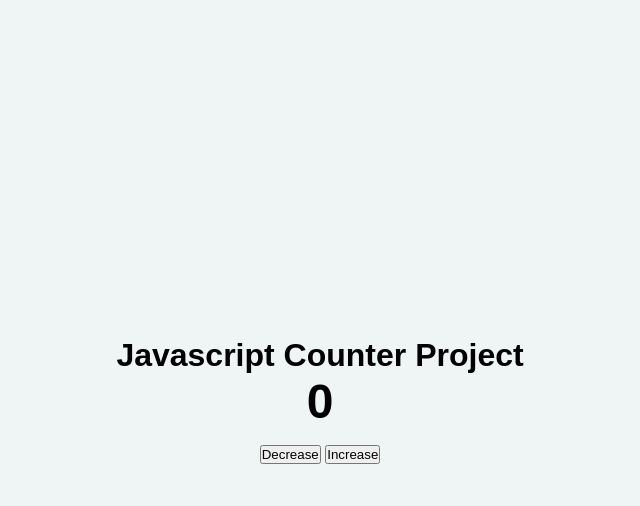
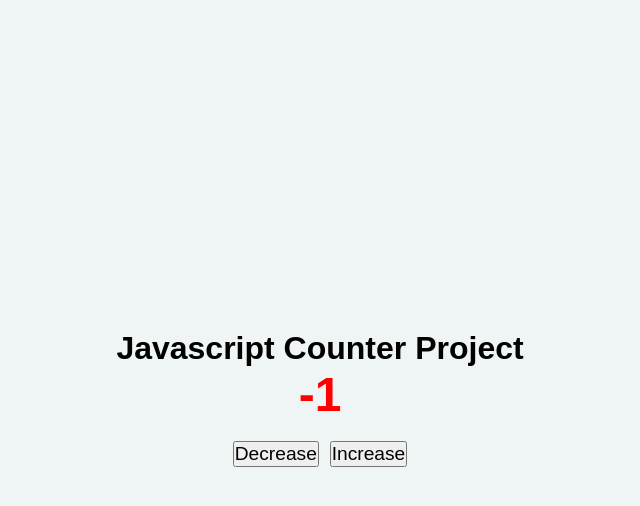
Before and after one commit to Abdi198/counter, a plain HTML site: page index.html in a window 1280 px wide. Both pictures are taken after a click on the button "Decrease". Shown: the whole page, without its empty margins (320-960 px from the left). Drawn offline with Linux system fonts and the light colour scheme; a web font is replaced by a local one.

Commit message:
Added functionality for buttons along with color scheme for positive numbers, 0, and negative numbers

```diff
--- a/app.js
+++ b/app.js
@@ -0,0 +1,29 @@
+(function (){
+    const buttons = document.querySelectorAll('.counterBtn')
+    let count = 0
+
+
+    buttons.forEach( function(button){
+        button.addEventListener('click', function () {
+            if(button.classList.contains('prevBtn')){
+                count--
+            }else if
+                (button.classList.contains('nextBtn')){
+                    count++
+                }
+            const counter = document.querySelector('#counter')
+            counter.textContent = count
+
+            if(count < 0){
+                counter.style.color = 'red'
+            }
+            else if (count > 0){
+                counter.style.color = 'green'
+            }
+            else{
+                counter.style.color = 'black'
+            }
+
+        })
+    })
+}) ()
--- a/main.css
+++ b/main.css
@@ -1,9 +1,9 @@
-
+@import url('https://fonts.googleapis.com/css?family=Raleway+Sans&display=swap');
 *{
     margin: 0;
     padding: 0;
     box-sizing: border-box;
-    font-family: 'Raleway', sans-serif
+    font-family: 'Raleway', sans-serif;
 }
 
 
@@ -19,7 +19,7 @@ body,html{
 .card{
     width: 600px;
     height: 350px;
-    box-shadow: 10px 10px 15px rgb(192, 183, 183), -10px -10px -15px white;
+    box-shadow: 10px 10px 15px rgb(192, 183, 183), -10px -10px -15px, white;
     display: flex;
     flex-direction: column;
     justify-content: center;
@@ -36,3 +36,11 @@ body,html{
     font-size: 3rem;
     margin-bottom: 1rem;
 }
+
+.prevBtn, .nextBtn{
+    font-size: 1.2rem;
+    outline: none;
+    padding: 0.7rem, 1.5rem;
+    cursor: pointer;
+    margin: 0.2rem
+}
```
